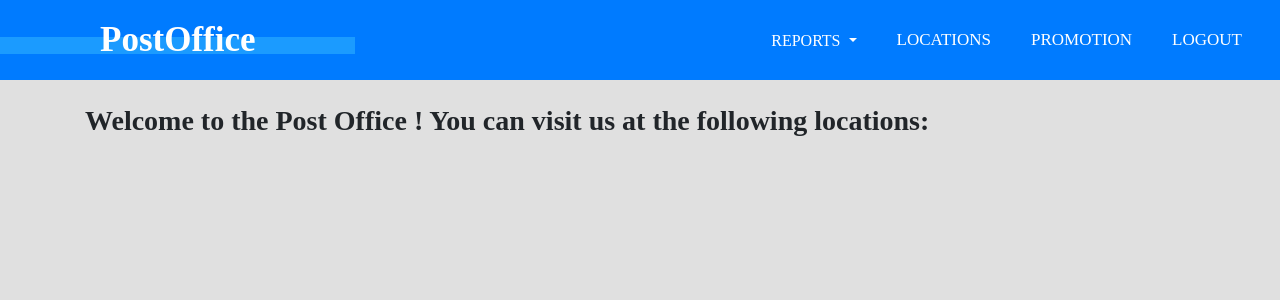
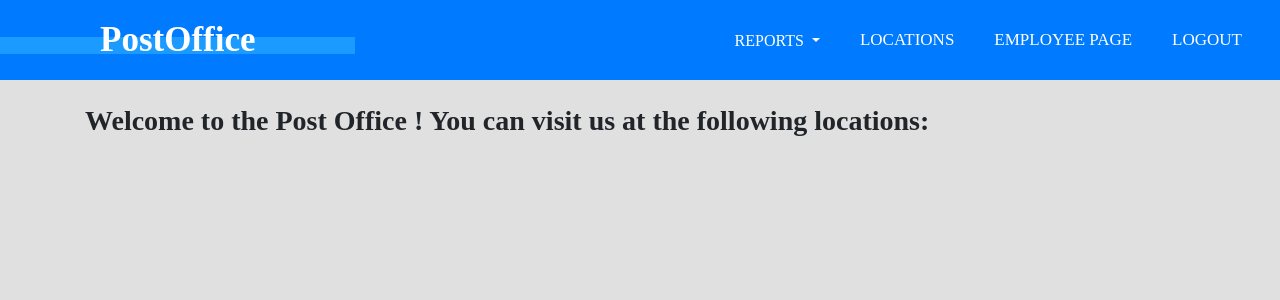
Before and after one commit to apani47135/group16_postoffice, a Django app: page /about/ in a window 1280 px wide. Shown: the top 300 px of the page. Run offline with Django 3.2, Linux system fonts and the light colour scheme; the visitor is signed in with stand-in values (Sample User, id 1); data that the repository does not hold is empty; some libraries are stand-ins or nearby versions.

Commit message:
Update base.html

```diff
--- a/postoffice/templates/postoffice/base.html
+++ b/postoffice/templates/postoffice/base.html
@@ -44,7 +44,7 @@
 		</div>
 	  </div></li>
 	<li><a href="{%url 'po-about'%}">Locations</a></li>
-	<li><a href="#">Promotion</a></li>
+	<li><a href="{%url 'admin'%}">Employee Page</a></li>
 	<li><a href="{%url 'logout'%}">Logout</a></li>
 	{% else %}
 	<!-- <li><a class="active" ref="#">Shipping</a></li> -->
```
